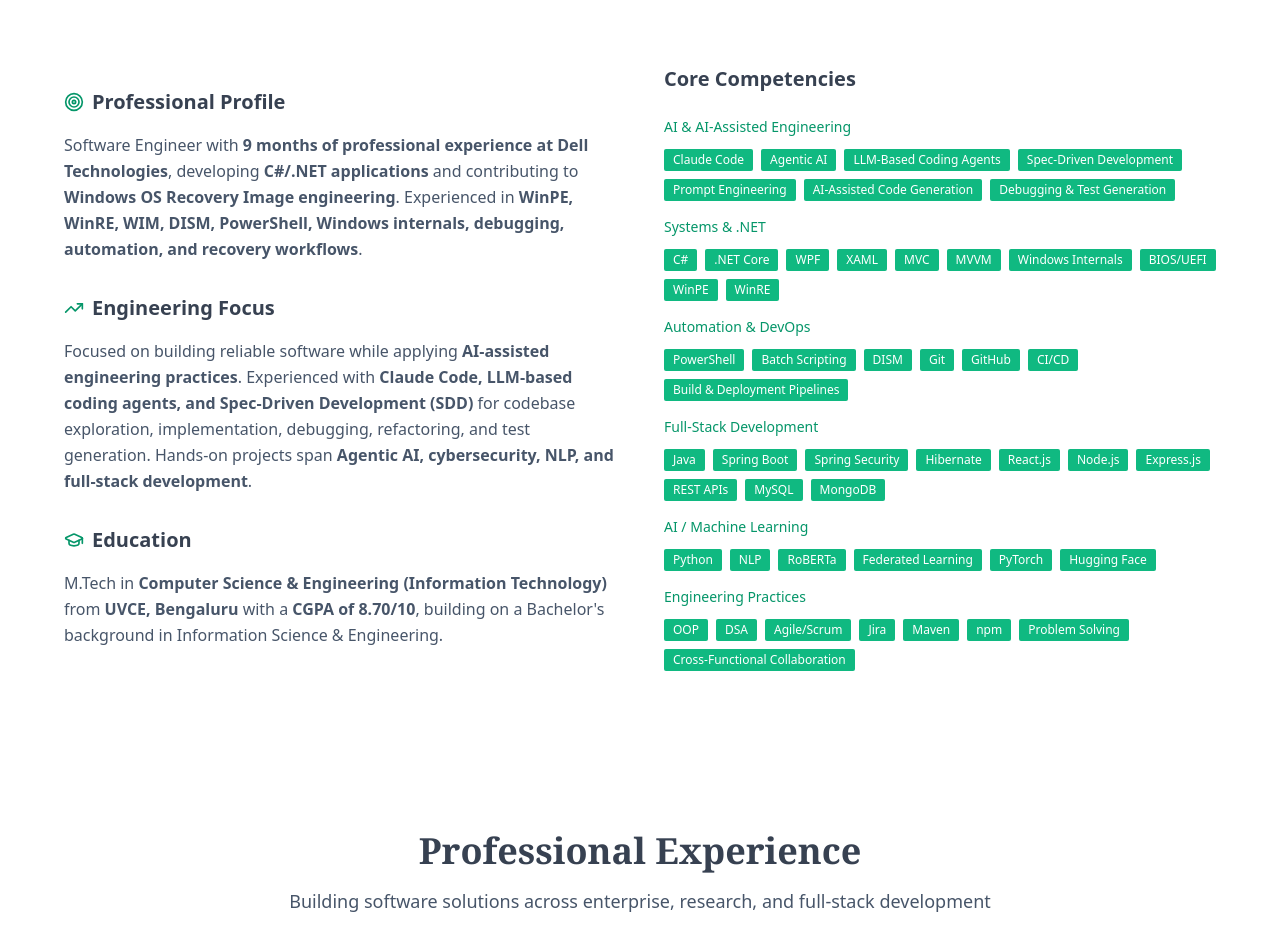
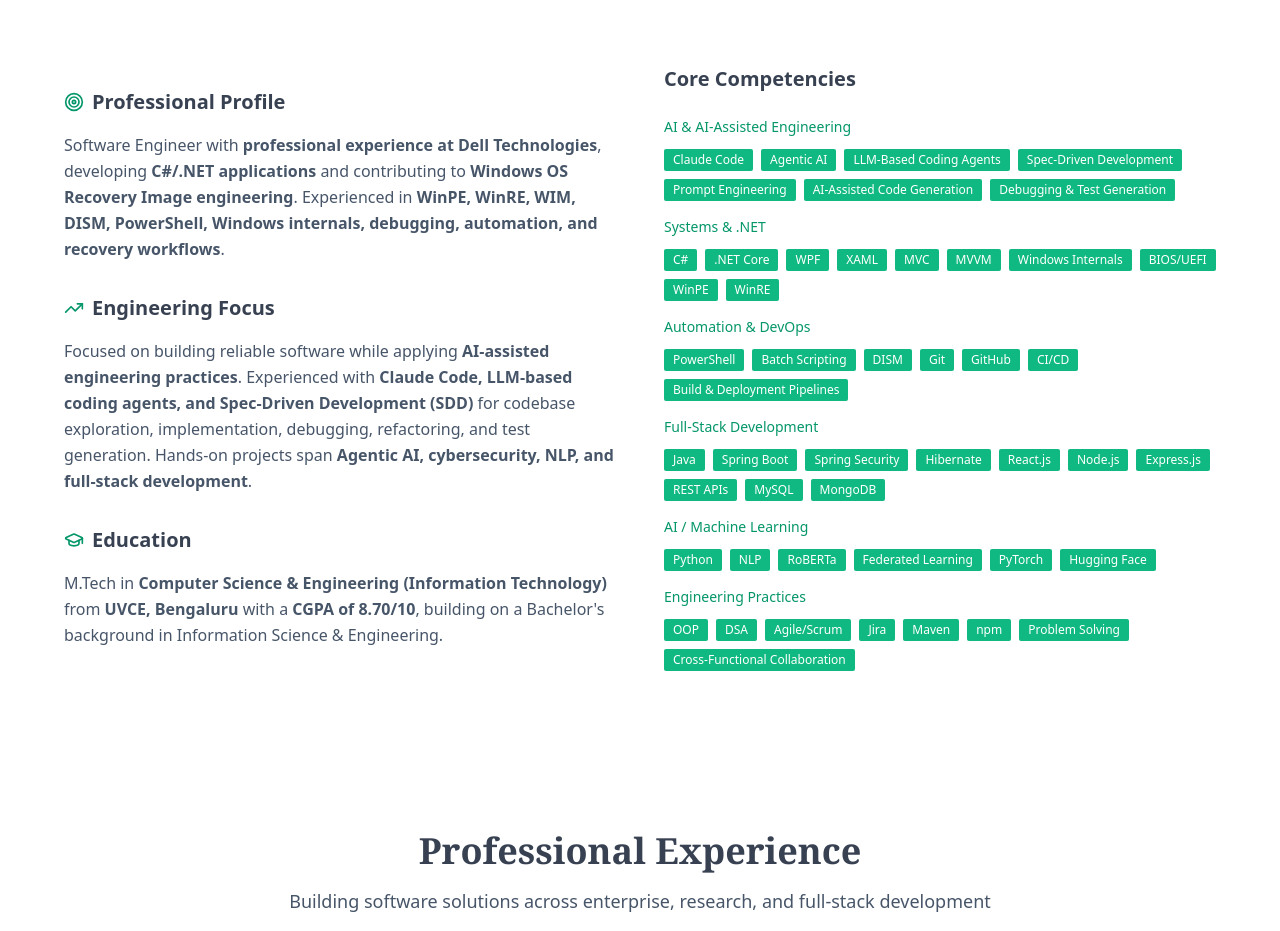
Before and after one commit to Harini410/PortFolio-02, a Next.js app: page / in a window 1280 px wide. Shown: the part 1020-1951 px from the top of the page. Built offline with nearby package versions, Linux system fonts and the light colour scheme; a web font is replaced by a local one.

Commit message:
Update professional experience description

```diff
--- a/app/page.tsx
+++ b/app/page.tsx
@@ -142,7 +142,7 @@ export default function Portfolio() {
           </h4>
 
           <p className="text-muted-foreground leading-relaxed">
-            Software Engineer with <strong>9 months of professional
+            Software Engineer with <strong>professional
             experience at Dell Technologies</strong>, developing
             <strong> C#/.NET applications</strong> and contributing to
             <strong> Windows OS Recovery Image engineering</strong>.
```
